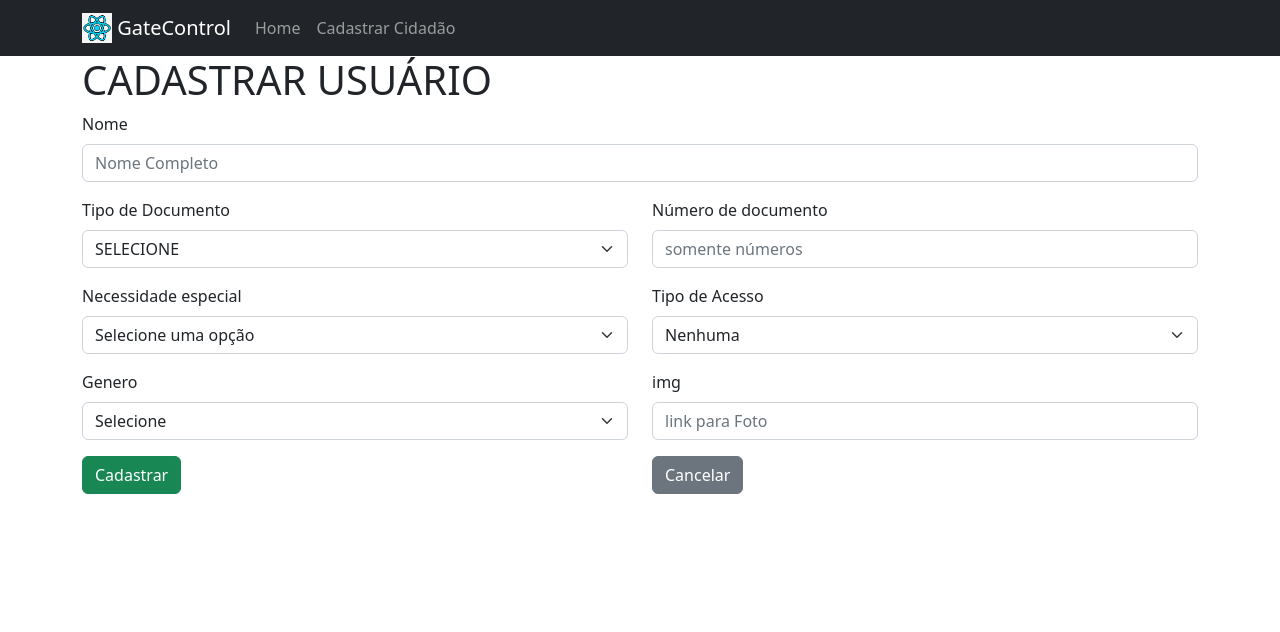
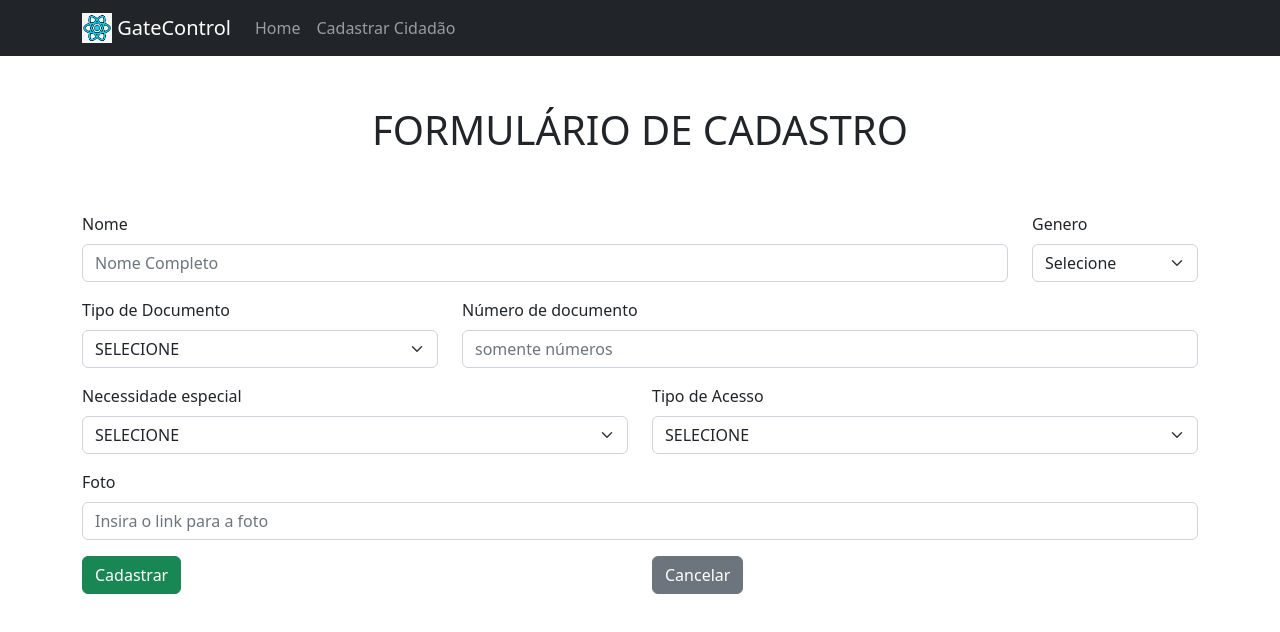
Before and after one commit to brunoprestesap/gestao-acesso-cidadao, a React (Create React App) app: page /novousuario in a window 1280 px wide. Shown: the top 632 px of the page. Built offline with nearby package versions, Linux system fonts and the light colour scheme; no server answers.

Commit message:
formulário com style

```diff
--- a/src/pages/FormCadastroPessoa.js
+++ b/src/pages/FormCadastroPessoa.js
@@ -1,6 +1,6 @@
-import { Form, Row, Col, Button, InputGroup } from "react-bootstrap";
+import { Form, Row, Col, Button } from "react-bootstrap";
 import { Container } from "react-bootstrap";
-import { useState, useEffect } from "react";
+import { useState } from "react";
 import { useNavigate } from "react-router-dom";
 import toast from "react-hot-toast";
 import axios from "axios";
@@ -8,9 +8,6 @@ import { Link } from "react-router-dom";
 
 function FormCadastroPessoa() {
   const [reload, setReload] = useState(false);
-  const [search, setSearch] = useState("");
-  const [listaGeral, setListaGeral] = useState({});
-  const [isLoading, setIsLoading] = useState(true);
   const navigate = useNavigate();
   const [form, setForm] = useState({
     nome: "",
@@ -45,31 +42,20 @@ function FormCadastroPessoa() {
       });
       toast.success("Cadastro realizado com sucesso.");
       setReload(!reload);
-      navigate("/")
+      navigate("/");
     } catch (error) {
       console.log(error);
       toast.error("Algo deu errado. Tente novamente.");
     }
   }
 
-  //Buscar usuário já cadastrado, copiado da Home, apenas pelo numDoc
-  useEffect(() => {
-    async function getListaCidadaos() {
-      const response = await axios.get(
-        "https://ironrest.cyclic.app/AcessCidadao"
-      );
-
-      setListaGeral(response.data);
-      setIsLoading(false);
-    }
-    getListaCidadaos();
-  }, [reload]);
+  return (
+    <Container>
 
 
-  return (
+      <h1 style={{textAlign:"center", padding:"50px"}}> FORMULÁRIO DE CADASTRO </h1>
 
-    <Container>
-      <h1> CADASTRAR USUÁRIO</h1>
+
 
       <Form>
         <Row>
@@ -86,13 +72,34 @@ function FormCadastroPessoa() {
               <Form.Text className="text-muted"></Form.Text>
             </Form.Group>
           </Col>
+          <Col className="col-lg-2">
+            <Form.Group className="mb-3">
+              <Form.Label htmlFor="genero">Genero</Form.Label>
+              <Form.Select
+                id="genero"
+                name="genero"
+                value={form.genero}
+                onChange={handleChange}
+              >
+                <option>Selecione</option>
+                <option value="feminino">Feminino</option>
+                <option value="masculino">Masculino</option>
+                <option value="outro">Outro</option>
+              </Form.Select>
+            </Form.Group>
+          </Col>
         </Row>
 
         <Row>
-          <Col>
+          <Col className="col-lg-4">
             <Form.Group className="mb-3">
               <Form.Label htmlFor="tipoDoc">Tipo de Documento</Form.Label>
-              <Form.Select id="tipoDoc" name="tipoDoc" value={form.tipoDoc} onChange={handleChange}>
+              <Form.Select
+                id="tipoDoc"
+                name="tipoDoc"
+                value={form.tipoDoc}
+                onChange={handleChange}
+              >
                 <option>SELECIONE</option>
                 <option value="cpf">CPF</option>
                 <option value="rg">RG</option>
@@ -128,7 +135,7 @@ function FormCadastroPessoa() {
                 onChange={handleChange}
                 value={form.acessibilidade}
               >
-                <option>Selecione uma opção</option>
+                <option>SELECIONE</option>
                 <option value="nenhuma">Nenhuma</option>
                 <option value="fisica">Deficiência física</option>
                 <option value="visual">Deficiência visual</option>
@@ -147,7 +154,7 @@ function FormCadastroPessoa() {
                 onChange={handleChange}
                 value={form.profissao}
               >
-                <option>Nenhuma</option>
+                <option>SELECIONE</option>
                 <option value="parte">Parte</option>
                 <option value="advogado">Advogado/a</option>
                 <option value="servico">Serviços</option>
@@ -162,23 +169,13 @@ function FormCadastroPessoa() {
         </Row>
 
         <Row>
-          <Col>
-            <Form.Group className="mb-3">
-              <Form.Label htmlFor="genero">Genero</Form.Label>
-              <Form.Select id="genero" name="genero" value={form.genero} onChange={handleChange}>
-                <option>Selecione</option>
-                <option value="feminino">Feminino</option>
-                <option value="masculino">Masculino</option>
-                <option value="outro">Outro</option>
-              </Form.Select>
-            </Form.Group>
-          </Col>
+
           <Col>
             <Form.Group className="mb-3" controlId="img">
-              <Form.Label>img </Form.Label>
+              <Form.Label>Foto </Form.Label>
               <Form.Control
                 type="text"
-                placeholder="link para Foto"
+                placeholder="Insira o link para a foto"
                 name="img"
                 value={form.img}
                 onChange={handleChange}
```
